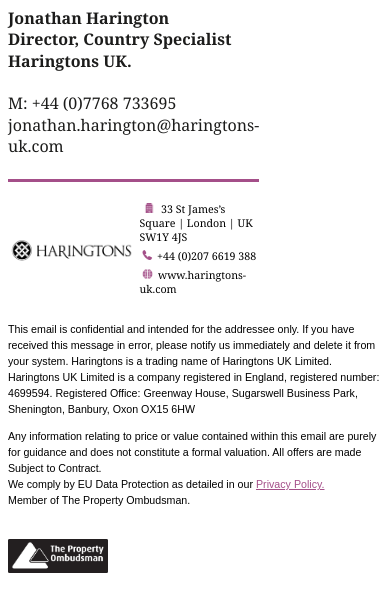
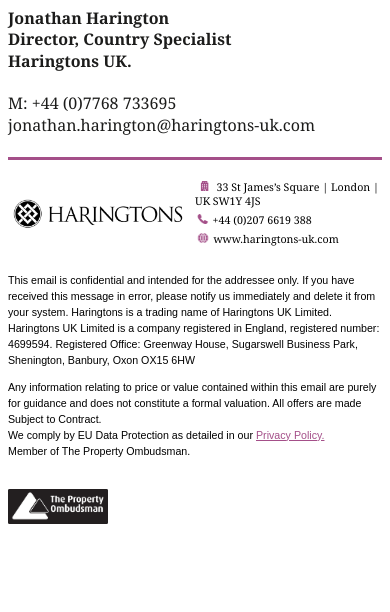
Before and after one commit to mortuz/emails, a plain HTML site: page markpph/index.html in a window 390 px wide. Drawn offline with Linux system fonts and the light colour scheme.

Commit message:
fix mobile layout

```diff
--- a/markpph/index.html
+++ b/markpph/index.html
@@ -6,8 +6,29 @@
   <meta http-equiv="Content-Type" content="text/html; charset=UTF-8" />
   <title>Haringtons UK Email</title>
   <style>
-    table { table-layout: fixed; }
-    td { width: 25%; }
+    table {
+      table-layout: fixed;
+      width: 100%;
+    }
+
+    /* td {
+      width: 25%;
+    } */
+
+    .md-half {
+      width: 50%;
+    }
+
+    @media (max-width: 767px) {
+      .md-half {
+        width: 100%;
+      }
+    }
+    @media (min-width: 992px) {
+      .lg-quarter {
+        width: 25%;
+      }
+    }
   </style>
 </head>
 
@@ -17,59 +38,65 @@
     <tr>
       <td colspan="2" style="font-family: 'Georgia'; font-size: 12pt; color: #1c1c1b; line-height: 16pt;">
         <div style=" font-weight: bold;">
-           Jonathan Harington
+          Jonathan Harington
           <br> Director, Country Specialist
           <br> Haringtons UK.
         </div>
         <br>
         <div>
-           M: +44 (0)7768 733695 <br>
-           jonathan.harington@haringtons-uk.com
+          M: +44 (0)7768 733695
+          <br> jonathan.harington@haringtons-uk.com
         </div>
         <br>
 
       </td>
-      <td></td>
-      <td></td>
     </tr>
-
+  </table>
+  <table border="0" cellpadding="0" cellspacing="0">
     <!-- line -->
     <tr>
-      <td colspan="2" style="height: 3px; background-color: #a44f89;"></td>
-      <td></td>
-      <td></td>
+      <td style="height: 3px; background-color: #a44f89;" class="md-half"></td>
+      <td class></td>
+      <td class></td>
     </tr>
+  </table>
 
+  <table border="0" cellpadding="0" cellspacing="0">
     <!-- company section -->
     <tr style="font-family: 'Georgia'; font-size: 8pt;">
-      <td colspan="1">
-        <img src="./img/logo.png" alt="Haringtons"  style="width: 100%; max-width: 250px;margin-top: 20px;">
+      <td class="md-half lg-quarter">
+        <img src="./img/logo.png" alt="Haringtons" style="width: 100%; max-width: 250px;margin-top: 20px;">
       </td>
-      <td class="small-device-increase">
+      <td class="md-half lg-quarter">
         <p style="margin-top: 20px; margin-bottom: 5px;">
-          <img src="./img/2.png" alt="building" height="10px"> <span>33 St James’s Square | London | UK SW1Y 4JS</span>
+          <img src="./img/2.png" alt="building" height="10px">
+          <span>33 St James’s Square | London | UK SW1Y 4JS</span>
         </p>
         <p style="margin: 0; margin-bottom: 5px;">
-          <img src="./img/4.png" alt="building" height="10px"> <span>+44 (0)207 6619 388</span>
+          <img src="./img/4.png" alt="building" height="10px">
+          <span>+44 (0)207 6619 388</span>
         </p>
         <p style="margin: 0; margin-bottom: 15px;">
-          <img src="./img/3.png" alt="building" height="10px"> <span>www.haringtons-uk.com</span>
+          <img src="./img/3.png" alt="building" height="10px">
+          <span>www.haringtons-uk.com</span>
         </p>
       </td>
       <td></td>
     </tr>
 
     <tr>
-      <td colspan="4"  style="font-family: 'Arial'; font-size: 8pt; line-height: 12pt">
-        <p>This email is confidential and intended for the addressee only. If you have received this message in error, please notify
-        us immediately and delete it from your system. Haringtons is a trading name of Haringtons UK Limited. Haringtons UK Limited
-        is a company registered in England, registered number: 4699594. Registered Office: Greenway House, Sugarswell Business Park,
-        Shenington, Banbury, Oxon OX15 6HW</p>
+      <td colspan="4" style="font-family: 'Arial'; font-size: 8pt; line-height: 12pt">
+        <p>This email is confidential and intended for the addressee only. If you have received this message in error, please
+          notify us immediately and delete it from your system. Haringtons is a trading name of Haringtons UK Limited. Haringtons
+          UK Limited is a company registered in England, registered number: 4699594. Registered Office: Greenway House, Sugarswell
+          Business Park, Shenington, Banbury, Oxon OX15 6HW</p>
 
-        <p>Any information relating to price or value contained within this email are purely for guidance and does not constitute a
-        formal valuation. All offers are made Subject to Contract. <br>
-        We comply by EU Data Protection as detailed in our <a href="'Privacy Policy' text to hyperlink to this URL: https://www.haringtons-uk.com/privacy/" style="color: #a44f89">Privacy Policy.</a> <br>
-        Member of The Property Ombudsman.</p>
+        <p>Any information relating to price or value contained within this email are purely for guidance and does not constitute
+          a formal valuation. All offers are made Subject to Contract.
+          <br> We comply by EU Data Protection as detailed in our
+          <a href="'Privacy Policy' text to hyperlink to this URL: https://www.haringtons-uk.com/privacy/"
+            style="color: #a44f89">Privacy Policy.</a>
+          <br> Member of The Property Ombudsman.</p>
       </td>
     </tr>
 
```
Also changed, not shown: markpph/index.4.html (+13 -2 lines).
